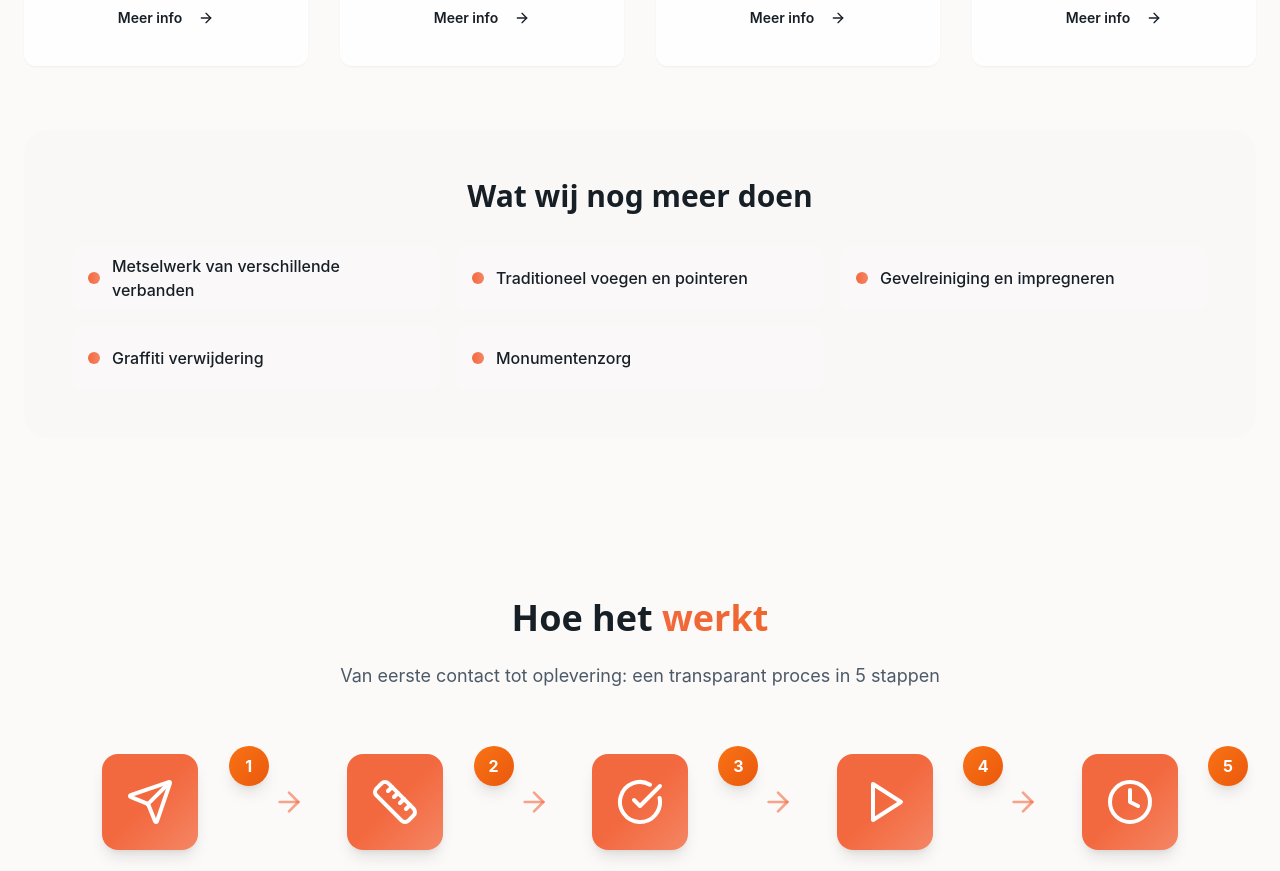
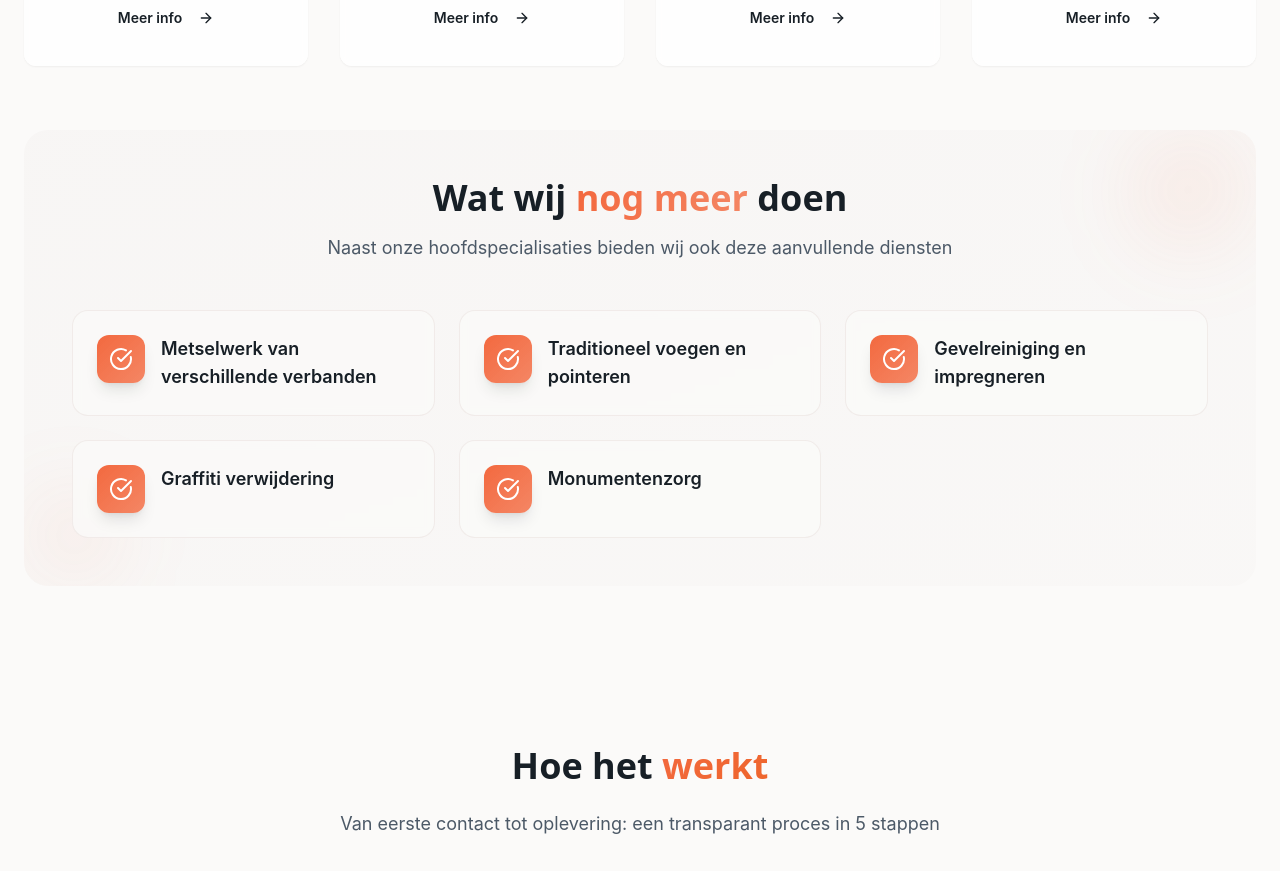
Before and after one commit to AramDawara123/smbgeveltechniek, a React (Vite) app: page / in a window 1280 px wide. Shown: the part 1660-2531 px from the top of the page. Built offline with nearby package versions, Linux system fonts and the light colour scheme.

Commit message:
Verbeter "Wat wij nog meer doen" sectie
De AI heeft de "Wat wij nog meer doen" sectie verbeterd om het visueel aantrekkelijker te maken.

```diff
--- a/src/components/Services.tsx
+++ b/src/components/Services.tsx
@@ -92,18 +92,42 @@ const Services = () => {
           ))}
         </div>
 
-        {/* Additional Services - Mobile optimized */}
-        <div className="bg-muted/30 rounded-xl sm:rounded-2xl md:rounded-3xl p-4 sm:p-6 md:p-8 lg:p-12 mb-8 sm:mb-10 md:mb-12 lg:mb-16 xl:mb-20 min-h-[200px] sm:min-h-[240px] md:min-h-[280px] flex flex-col justify-center">
-          <h3 className="font-display text-xl sm:text-2xl md:text-3xl font-bold text-foreground mb-4 sm:mb-6 md:mb-8 text-center">
-            Wat wij nog meer doen
-          </h3>
-          <div className="grid grid-cols-1 sm:grid-cols-2 lg:grid-cols-3 gap-2 sm:gap-3 md:gap-4">
-            {additionalServices.map((service, index) => (
-              <div key={index} className="flex items-center gap-2 sm:gap-3 p-2 sm:p-3 md:p-4 bg-background/50 rounded-lg md:rounded-xl h-12 sm:h-14 md:h-16">
-                <div className="w-1.5 h-1.5 sm:w-2 sm:h-2 md:w-3 md:h-3 bg-gradient-to-r from-primary to-primary/80 rounded-full flex-shrink-0"></div>
-                <span className="text-foreground font-medium text-xs sm:text-sm md:text-base leading-tight">{service}</span>
-              </div>
-            ))}
+        {/* Additional Services - Enhanced Design */}
+        <div className="relative bg-gradient-to-br from-muted/50 to-muted/30 rounded-xl sm:rounded-2xl md:rounded-3xl p-6 sm:p-8 md:p-10 lg:p-12 mb-8 sm:mb-10 md:mb-12 lg:mb-16 xl:mb-20 overflow-hidden">
+          {/* Background decoration */}
+          <div className="absolute top-0 right-0 w-32 h-32 bg-gradient-to-br from-primary/10 to-primary/5 rounded-full blur-2xl"></div>
+          <div className="absolute bottom-0 left-0 w-24 h-24 bg-gradient-to-tr from-primary/5 to-primary/10 rounded-full blur-2xl"></div>
+
+          <div className="relative">
+            <div className="text-center mb-8 sm:mb-10 md:mb-12">
+              <h3 className="font-display text-2xl sm:text-3xl md:text-4xl font-bold text-foreground mb-3 sm:mb-4">
+                Wat wij <span className="bg-gradient-to-r from-primary to-primary/80 bg-clip-text text-transparent">nog meer</span> doen
+              </h3>
+              <p className="text-muted-foreground text-sm sm:text-base md:text-lg max-w-2xl mx-auto leading-relaxed">
+                Naast onze hoofdspecialisaties bieden wij ook deze aanvullende diensten
+              </p>
+            </div>
+
+            <div className="grid grid-cols-1 sm:grid-cols-2 lg:grid-cols-3 gap-4 sm:gap-5 md:gap-6">
+              {additionalServices.map((service, index) => (
+                <div
+                  key={index}
+                  className="group bg-background/80 backdrop-blur-sm border border-border/50 rounded-xl sm:rounded-2xl p-4 sm:p-5 md:p-6 hover:shadow-xl hover:border-primary/30 transition-all duration-500 hover:-translate-y-2 animate-fade-in"
+                  style={{ animationDelay: `${index * 0.1}s` }}
+                >
+                  <div className="flex items-start gap-3 sm:gap-4">
+                    <div className="w-10 h-10 sm:w-12 sm:h-12 bg-gradient-to-br from-primary to-primary/80 rounded-xl flex items-center justify-center flex-shrink-0 group-hover:scale-110 group-hover:rotate-6 transition-all duration-500 shadow-lg">
+                      <CheckCircle className="w-5 h-5 sm:w-6 sm:h-6 text-white" />
+                    </div>
+                    <div className="flex-1 min-w-0">
+                      <p className="text-foreground font-semibold text-sm sm:text-base md:text-lg leading-tight group-hover:text-primary transition-colors duration-300">
+                        {service}
+                      </p>
+                    </div>
+                  </div>
+                </div>
+              ))}
+            </div>
           </div>
         </div>
 
```
